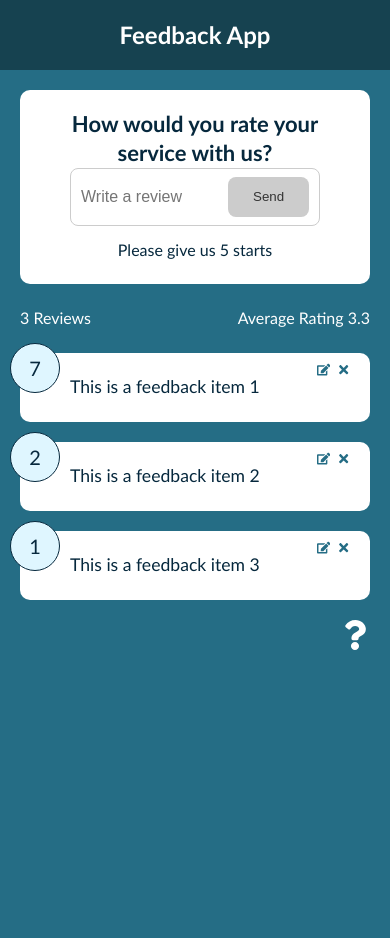
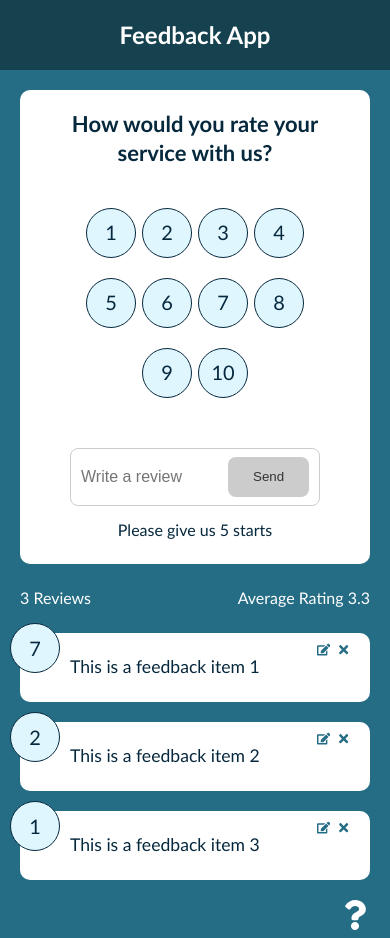
Before and after one commit to gyaliniz/feedback-app, a React (Create React App) app: page / in a window 390 px wide. Before the commit the page ends 844 px from the top, so only its background shows below. Built offline with nearby package versions, Linux system fonts and the light colour scheme.

Commit message:
add rating selection

```diff
--- a/src/components/FeedbackForm.jsx
+++ b/src/components/FeedbackForm.jsx
@@ -1,5 +1,6 @@
 import Card from "./shared/Card"
 import Button from "./shared/Button"
+import RatingSelect from "./RatingSelect"
 
 function FeedbackForm() {
     const message = "Please give us 5 starts"
@@ -7,11 +8,13 @@ function FeedbackForm() {
     <Card>
         <form>
             <h2>How would you rate your service with us?</h2>
+            <RatingSelect />
+
             <div className="feedback-input-group">
                 <input type="text" placeholder='Write a review' />
                 <Button type="submit" isDisabled={true}>Send</Button>
             </div>
-{message && <div className='message'>{message}</div>}
+          {message && <div className='message'>{message}</div>}
         </form>
     </Card>
   )
--- /dev/null
+++ b/src/components/RatingSelect.jsx
@@ -0,0 +1,21 @@
+import React from 'react'
+
+function RatingSelect() {
+  return (
+    <ul className='rating'>
+        {Array.from({length:10}, (_, i) => {
+            return  <li key={`rating-${i + 1}`}>
+            <input
+            type="radio"
+            name="rating"
+            id={`num${i + 1}`}
+            value={i + 1}
+            />
+           <label htmlFor={`num${i + 1}`}>{i + 1} </label>
+            </li>;
+        })}
+    </ul>
+  )
+}
+
+export default RatingSelect
--- a/src/components/shared/Button.jsx
+++ b/src/components/shared/Button.jsx
@@ -2,7 +2,7 @@ import PropTypes from 'prop-types'
 
 function Button({children, version, type, isDisabled}) {
   return (
-    <button type={type} disabled={isDisabled} class={`btn btn-${version}`}>{children}</button>
+    <button type={type} disabled={isDisabled} className={`btn btn-${version}`}>{children}</button>
     )
 }
 
--- a/src/index.css
+++ b/src/index.css
@@ -10,6 +10,11 @@ body {
     background-color: #256d85;
     color:#fff;
     line-height: 1.8em;
+}
+
+
+ul{
+    list-style: none;
 }
 
 .container {
@@ -43,11 +48,15 @@ header {
     font-size:22px;
 }
 
+.rating {
+    display: flex;
+    align-items: center;
+    justify-content: space-around;
+    margin: 30px 0 40px;
+}
+
+.rating li,
 .rating-display {
-    position: absolute;
-    top: -10px;
-    left: -10px;
-
     width: 50px;
     height: 50px;
     padding: 10px;
@@ -60,6 +69,42 @@ header {
     border-radius: 50px;
 
     transition: 0.5ms;
+}
+
+.rating-display {
+    position: absolute;
+    top: -10px;
+    left: -10px;
+}
+
+.rating li {
+    position: relative;
+}
+
+.rating li label {
+    position: absolute;
+    top: 50%;
+    left: 50%;
+    transform: translate(-50%, -50%);
+    cursor:pointer;
+    width: 50px;
+    height: 50px;
+    padding: 10px;
+    border-radius: 50%;
+}
+
+[type='radio'] {
+    opacity: 0;
+}
+
+.rating li:hover {
+    color: #DFF6FF;
+    background-color: #256d85;
+}
+
+[type='radio']:checked ~ label {
+    color: #DFF6FF;
+    background-color: #06283d;
 }
 
 .text-display {
@@ -185,7 +230,19 @@ input:focus {
     color: #06283d;
 }
 
-@media (max-width: 600px) {
+@media (max-width: 680px) {
+    .rating li {
+        margin : 10px 3px;
+    }
+
+    .rating {
+        display: flex;
+        align-items: center;
+        justify-content: center;
+        flex-wrap: wrap;
+        margin: 30px 0 40px;
+    }
+
     .feedback-input-group input {
         width: 80%;
     }
```
